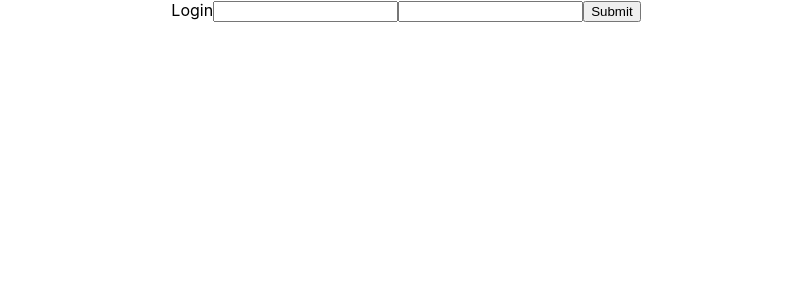
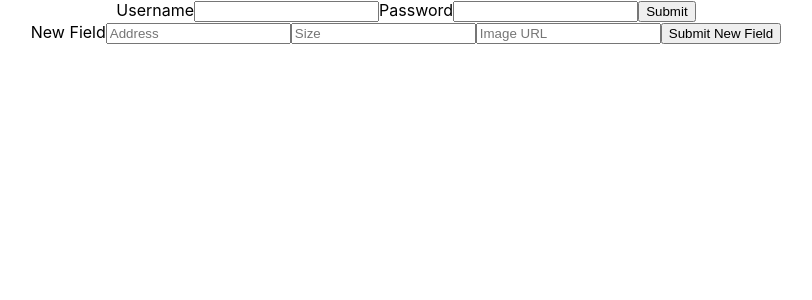
Before and after one commit to iaconom821/fieldschedulerfrontend, a React (Create React App) app: page / in a window 1280 px wide. Shown: the top 300 px of the page, without its empty margins (234-1046 px from the left). Built offline with nearby package versions, Linux system fonts and the light colour scheme.

Commit message:
add new field form

```diff
--- a/src/App.js
+++ b/src/App.js
@@ -1,4 +1,3 @@
-import logo from "./logo.svg";
 import "./App.css";
 import Login from "./components/Login.js";
 
--- a/src/components/Login.js
+++ b/src/components/Login.js
@@ -1,6 +1,7 @@
 import { useState } from "react";
 
 function Login() {
+  // Login Logic
   const [username, setUsername] = useState("");
   const [password, setPassword] = useState("");
 
@@ -18,18 +19,51 @@ function Login() {
     })
       .then((res) => res.json())
       .then((userInfo) => {
+        console.log(userInfo)
         localStorage.token = userInfo.token;
       });
   }
 
+  // New Field Logic
+
+  const [address, setAddress] = useState('');
+  const [size, setSize] = useState('');
+  const [imgUrl, setImgUrl] = useState('');
+
+  function handleNewField(e) {
+    e.preventDefault();
+
+    fetch(fetch('http://localhost:3000/api/v1/fields', {
+        method: "POST",
+        headers: {
+          "content-type": "application/json",
+          Authorization: `Bearer ${localStorage.token}`},
+        body: JSON.stringify({
+          address: address,
+          size: size,
+          img_url: imgUrl
+        })
+      })
+      .then(res=>res.json())
+      .then(text=>console.log(text)))
+  }
+
+  // GET Field Logic
+  // fetch('http://localhost:3000/api/v1/fields', {headers: {Authorization: `Bearer ${localStorage.token}`}}).then(res=>res.json()).then(text=>console.log(text))
+
+
+
   return (
+    <>
+    {/* Login Form  */}
     <form onSubmit={handleLogin}>
-      <label>Login</label>
+      <label>Username</label>
       <input
         type="text"
         value={username}
         onChange={(e) => setUsername(e.target.value)}
       />
+      <label>Password</label>
       <input
         type="password"
         value={password}
@@ -37,6 +71,31 @@ function Login() {
       />
       <button type="submit">Submit</button>
     </form>
+
+    {/* New Field Form */}
+    <form onSubmit={handleNewField}>
+      <label>New Field</label>
+      <input
+        type="text"
+        placeholder="Address"
+        value={address}
+        onChange={(e) => setAddress(e.target.value)}
+      />
+      <input
+        type="text"
+        placeholder="Size"
+        value={size}
+        onChange={(e) => setSize(e.target.value)}
+      />
+      <input
+        type="url"
+        placeholder="Image URL"
+        value={imgUrl}
+        onChange={(e) => setImgUrl(e.target.value)}
+      />
+      <button type="submit">Submit New Field</button>
+    </form>
+    </>
   );
 }
 
```
